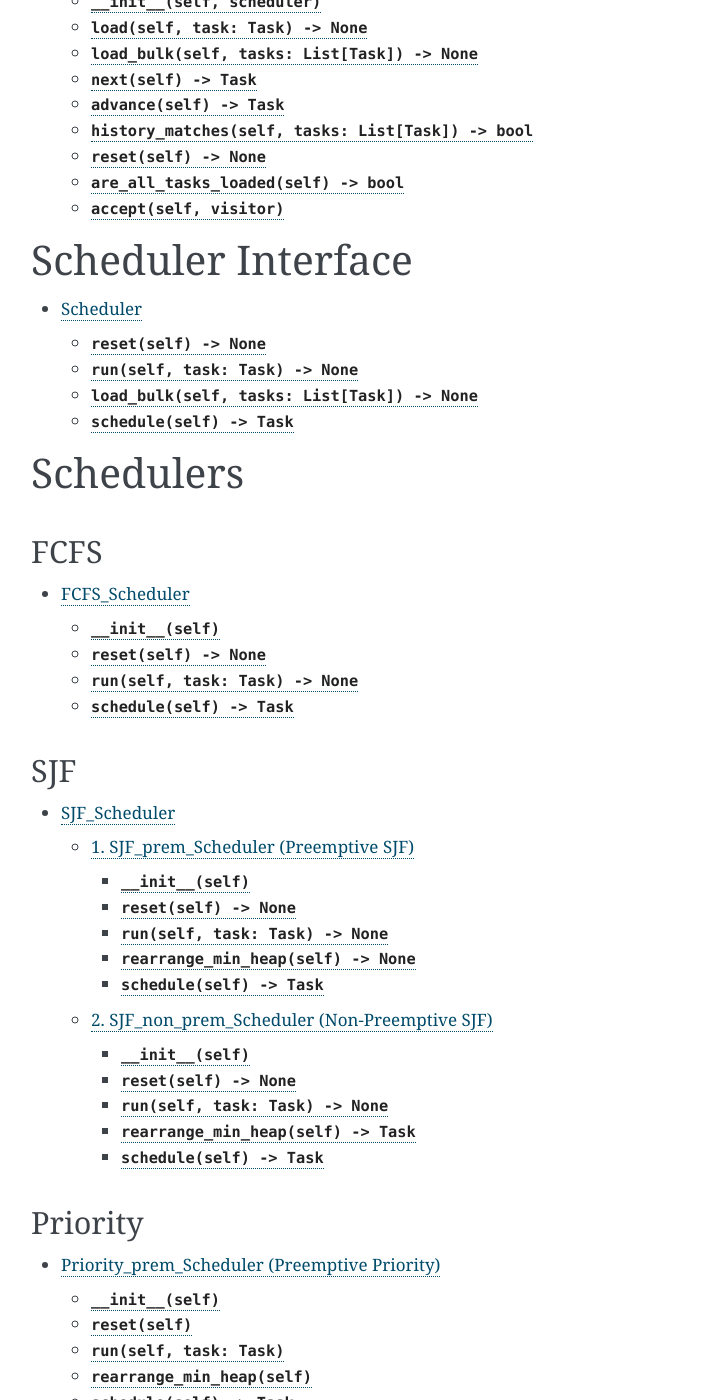
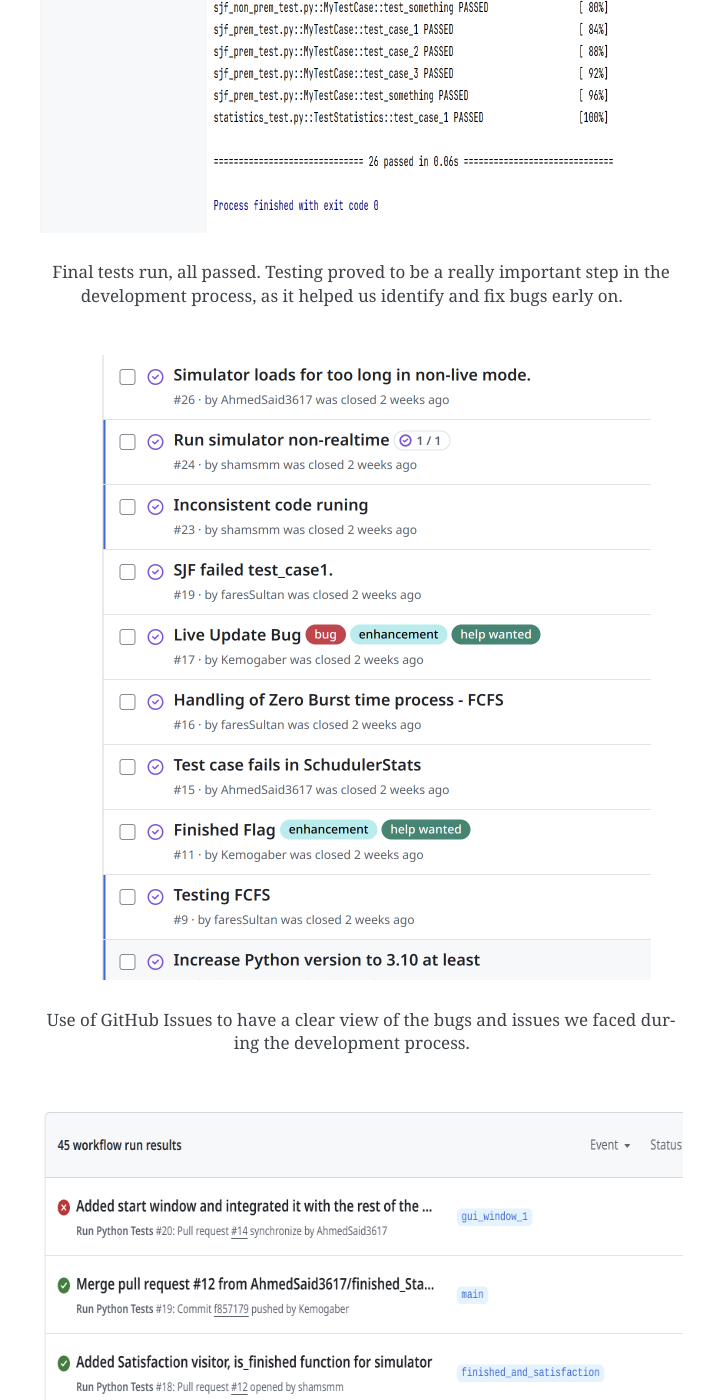
Before and after one commit to AhmedSaid3617/CPU-scheduler, a Sphinx documentation site: the page built from docs/index.md, in a window 1280 px wide and 1400 px high, scrolled down 1487 px. Shown: the whole window, without its empty margins (389-1102 px from the left). Built offline with Sphinx 7.4.7, drawn with Linux system fonts in a browser that asks for light colours; some of the changed text lies outside the part shown.

Commit message:
Added GitHub and testing images

````diff
--- a/docs/index.md
+++ b/docs/index.md
@@ -26,7 +26,25 @@ The simulator is designed with a modular architecture, allowing for easy additio
 
 We have utilized the `unittest` framework for testing the simulator. Each scheduler has its own set of unit tests to ensure correctness and reliability. The tests cover various scenarios, including edge cases and typical use cases.
 
-TODO: insert image here
+```{figure} testing1.png
+:scale: 50 %
+
+Final tests run, all passed.
+Testing proved to be a really important step in the development process, as it helped us identify and fix bugs early on.
+```
+
+```{figure} github1.png
+:scale: 50 %
+
+Use of GitHub Issues to have a clear view of the bugs and issues we faced during the development process.
+```
+
+```{figure} gactions1.png
+:scale: 50 %
+
+Use of GitHub Actions to run the tests automatically on every Pull Request, to spot on bad code before merging.
+```
+
 
 # Simulator
 ```{toctree}
````
Also changed, not shown: docs/gactions1.png (added), docs/github1.png (added), docs/testing1.png (added).
